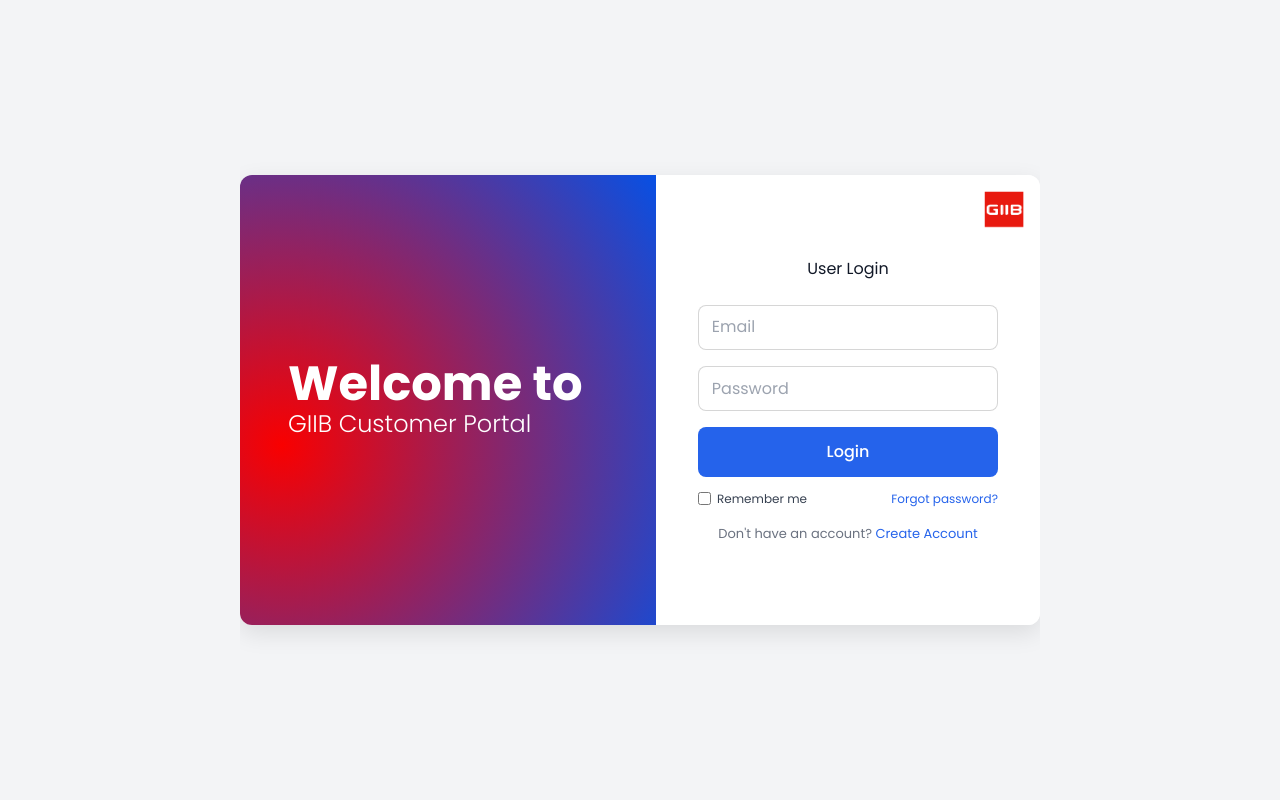
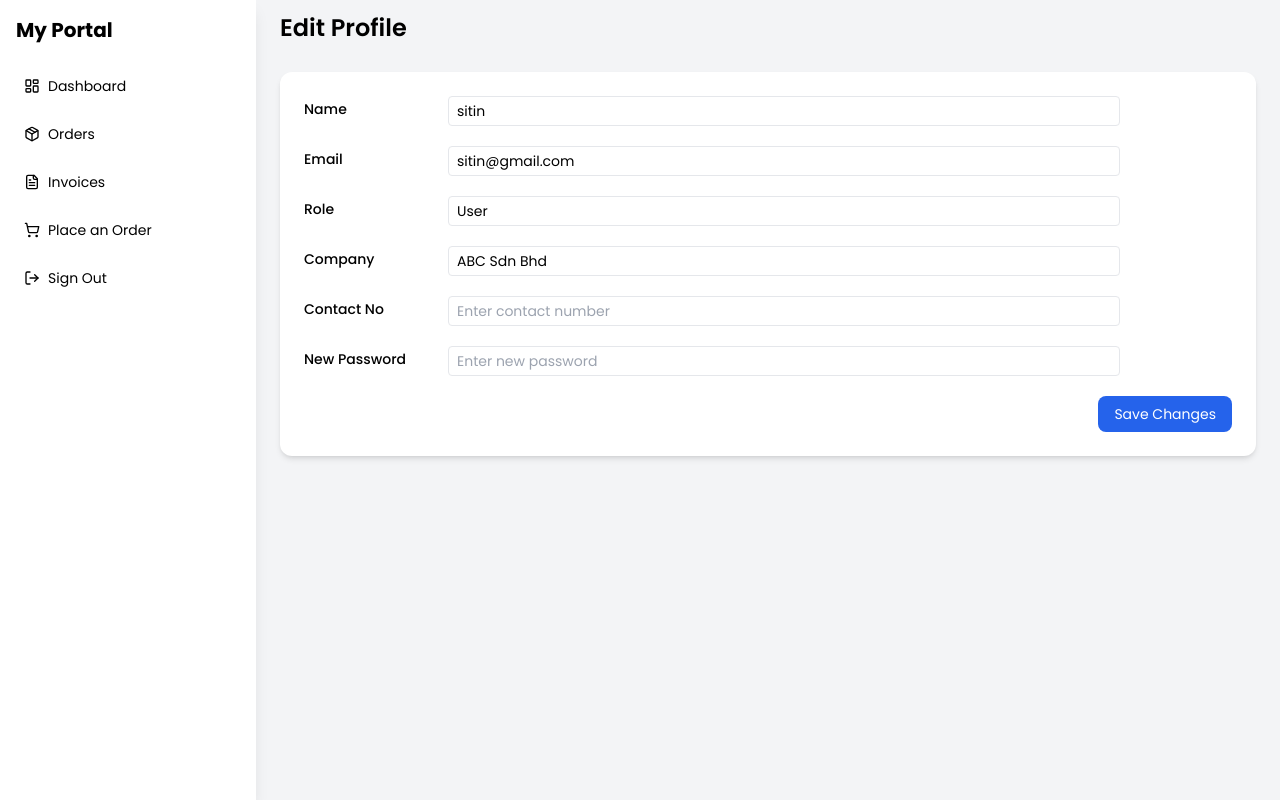
Before and after one commit to Harith-design/webportal, a React (Create React App) app in the folder frontend/: page /editprofile in a window 1280 px wide. Built offline with nearby package versions, Linux system fonts and the light colour scheme.

Commit message:
Add description of your changes

```diff
--- a/frontend/src/App.js
+++ b/frontend/src/App.js
@@ -16,6 +16,7 @@
 import InvoicesPage from "./components/Invoices"; // ✅ added
 import OrderDetails from "./components/OrderDetails"; // ✅ added
 import InvoiceDetails from "./components/InvoiceDetails";
+import EditProfile from "./components/EditProfile";
 
 // Layout & helpers
 import DashboardLayout from "./components/DashboardLayout";
@@ -47,6 +48,7 @@
             <Route path="/orders/:id" element={<OrderDetails />} />
             <Route path="/invoices/:id" element={<InvoiceDetails />} />
             <Route path="/customers" element={<CustomerList />} />
+            <Route path="/editprofile" element={<EditProfile />} />
           </Route>
 
           {/* Default route */}
--- a/frontend/src/components/DashboardLayout.jsx
+++ b/frontend/src/components/DashboardLayout.jsx
@@ -1,5 +1,5 @@
 // src/components/DashboardLayout.jsx
-import React, { useEffect, useState } from "react";
+import React, { useEffect, useState, useRef } from "react";
 import Sidebar from "./Sidebar";
 import { Outlet, useLocation, useNavigate, useParams } from "react-router-dom";
 import { getCurrentUser } from "../services/api";
@@ -10,6 +10,8 @@
   const navigate = useNavigate();
   const { id } = useParams(); // ✅ grab dynamic params (like :id)
   const [user, setUser] = useState(null);
+  const [dropdownOpen, setDropdownOpen] = useState(false);
+  const dropdownRef = useRef(null); // ✅ reference for dropdown wrapper
 
   // 🔹 Logout helper
   const handleLogout = () => {
@@ -44,6 +46,25 @@
     return () => clearTimeout(timeout);
   }, [navigate]);
 
+  // ✅ Close dropdown when clicking outside
+  useEffect(() => {
+    function handleClickOutside(event) {
+      if (dropdownRef.current && !dropdownRef.current.contains(event.target)) {
+        setDropdownOpen(false);
+      }
+    }
+
+    if (dropdownOpen) {
+      document.addEventListener("mousedown", handleClickOutside);
+    } else {
+      document.removeEventListener("mousedown", handleClickOutside);
+    }
+
+    return () => {
+      document.removeEventListener("mousedown", handleClickOutside);
+    };
+  }, [dropdownOpen]);
+
   // 🔹 Page title patterns
   const pageTitles = {
     "/dashboardpage": "Dashboard",
@@ -54,6 +75,7 @@
     "/invoices/:id": "Invoice #{id}", // ✅ dynamic pattern
     "/settings": "Settings",
     "/customers": "Customers",
+    "/editprofile": "Edit Profile",
   };
 
   const getPageTitle = (pathname, id) => {
@@ -110,12 +132,13 @@
           <h1 className="text-2xl font-semibold">{title}</h1>
 
           {user && (
-          <div className="relative">
+          <div className="relative" ref={dropdownRef}>
             <div className="flex items-center space-x-3">
               <div
-                className={`w-10 h-10 rounded-full text-white flex items-center justify-center font-semibold ${getColorFromName(
+                className={`w-10 h-10 rounded-full text-white flex items-center justify-center font-semibold cursor-pointer ${getColorFromName(
                   user.name
                 )}`}
+                onClick={() => setDropdownOpen((prev) => !prev)}
               >
                 {getInitials(user.name)}
               </div>
@@ -124,9 +147,41 @@
                 <p className="text-xs text-gray-500">{user.role || "User"}</p>
               </div>
             </div>
+
+          {/* Dropdown */}
+              {dropdownOpen && (
+                <div className="absolute right-0 mt-2 w-48 bg-white rounded-lg shadow-lg border py-2 z-50">
+                  <p className="px-4 py-2 text-sm text-gray-700 font-medium">
+                    {user.name}
+                  </p>
+                  <hr className="my-1" />
+                  <button
+                    onClick={() => {
+                      setDropdownOpen(false);
+                      navigate("/editprofile");
+                    }}
+                    className="block w-full text-left px-4 py-2 text-sm text-gray-700 hover:bg-gray-100"
+                  >
+                    Edit Profile
+                  </button>
+                  {/* <button
+                    onClick={() => navigate("/settings")}
+                    className="block w-full text-left px-4 py-2 text-sm text-gray-700 hover:bg-gray-100"
+                  >
+                    Settings
+                  </button> */}
+                  <button
+                    onClick={handleLogout}
+                    className="block w-full text-left px-4 py-2 text-sm text-red-600 hover:bg-red-50"
+                  >
+                    Logout
+                  </button>
+                </div>
+              )}
         </div>
           )}
         </header>
+
         <main className="flex-1 px-6 pt-4 pb-6 overflow-y-auto">
           <Outlet />
         </main>
--- a/frontend/src/components/DashboardPage.jsx
+++ b/frontend/src/components/DashboardPage.jsx
@@ -41,7 +41,7 @@
           ].map((card) => (
             <div
               key={card.title}
-            className="bg-white p-4 rounded-xl shadow-md min-h-30 w-full max-w-xs"
+              className="bg-white p-4 rounded-xl shadow-md min-h-30 w-full"
               style={{ background: card.bg }}
             >
               <div className="flex justify-between items-center">
@@ -52,6 +52,7 @@
             </div>
           ))}
         </div>
+
 
       {/* Row 2 - Tables */}
       <div className="grid grid-cols-1 lg:grid-cols-2 gap-6">
--- /dev/null
+++ b/frontend/src/components/EditProfile.jsx
@@ -0,0 +1,130 @@
+import React, { useState } from "react";
+
+function EditProfile() {
+  const [formData, setFormData] = useState({
+    name: "sitin",
+    email: "sitin@gmail.com",
+    role: "User",
+    company: "ABC Sdn Bhd",
+    contact: "",
+    password: "",
+  });
+
+  const [message, setMessage] = useState("");
+
+  const handleChange = (e) => {
+    setFormData((prev) => ({
+      ...prev,
+      [e.target.name]: e.target.value,
+    }));
+  };
+
+  const handleSubmit = (e) => {
+    e.preventDefault();
+    setMessage("✅ Profile updated successfully (demo only).");
+  };
+
+  return (
+    // <div className="max-w-xl mx-auto mt-8 bg-white shadow-lg rounded-2xl p-6">
+    <div className="p-6 space-y-8 bg-white rounded-xl shadow-md">
+      {/* <h1 className="text-2xl font-semibold mb-6">Edit Profile</h1> */}
+
+      <form className="space-y-5" onSubmit={handleSubmit}>
+        {/* Name */}
+        <div className ="flex items-center space-x-4">
+          <label className="w-32 block text-sm font-medium mb-1">Name</label>
+          <input
+            type="text"
+            name="name"
+            value={formData.name}
+            onChange={handleChange}
+            className="flex-1 max-w-2xl px-2 py-1 border rounded focus:outline-none focus:ring-1 focus:ring-blue-400 text-sm"
+            required
+          />
+        </div>
+
+        {/* Email */}
+        <div className ="flex items-center space-x-4">
+          <label className="w-32 block text-sm font-medium mb-1">Email</label>
+          <input
+            type="email"
+            name="email"
+            value={formData.email}
+            onChange={handleChange}
+            className="flex-1 max-w-2xl px-2 py-1 border rounded focus:outline-none focus:ring-1 focus:ring-blue-400 text-sm"
+            required
+          />
+        </div>
+
+        {/* Role */}
+        <div className ="flex items-center space-x-4">
+          <label className="w-32 block text-sm font-medium mb-1">Role</label>
+          <input
+            type="text"
+            name="role"
+            value={formData.role}
+            onChange={handleChange}
+            className="flex-1 max-w-2xl px-2 py-1 border rounded focus:outline-none focus:ring-1 focus:ring-blue-400 text-sm"
+            required
+          />
+        </div>
+
+        {/* Company */}
+        <div className ="flex items-center space-x-4">
+          <label className="w-32 block text-sm font-medium mb-1">Company</label>
+          <input
+            type="text"
+            name="company"
+            value={formData.company}
+            onChange={handleChange}
+            className="flex-1 max-w-2xl px-2 py-1 border rounded focus:outline-none focus:ring-1 focus:ring-blue-400 text-sm"
+            required
+          />
+        </div>
+
+        {/* Contact */}
+        <div className ="flex items-center space-x-4">
+          <label className="w-32 block text-sm font-medium mb-1">Contact No</label>
+          <input
+            type="number"
+            name="contact"
+            value={formData.contact}
+            onChange={handleChange}
+            placeholder="Enter contact number"
+            className="flex-1 max-w-2xl px-2 py-1 border rounded focus:outline-none focus:ring-1 focus:ring-blue-400 text-sm"
+          />
+        </div>
+
+        {/* Password */}
+        <div className ="flex items-center space-x-4">
+          <label className="w-32 block text-sm font-medium mb-1">New Password</label>
+          <input
+            type="password"
+            name="password"
+            value={formData.password}
+            onChange={handleChange}
+            placeholder="Enter new password"
+            className="flex-1 max-w-2xl px-2 py-1 border rounded focus:outline-none focus:ring-1 focus:ring-blue-400 text-sm"
+          />
+        </div>
+
+        {/* Save button */}
+        <div className="flex justify-end mt-6">
+        <button
+          type="submit"
+          onClick={handleSubmit}
+          className="bg-blue-600 text-white text-sm py-2 px-4 rounded-lg hover:bg-blue-700 transition"
+        >
+          Save Changes
+        </button>
+      </div>
+      </form>
+
+      {message && (
+        <p className="mt-4 text-center text-sm text-gray-600">{message}</p>
+      )}
+    </div>
+  );
+}
+
+export default EditProfile;
--- a/frontend/src/components/OrderForm.jsx
+++ b/frontend/src/components/OrderForm.jsx
@@ -142,7 +142,7 @@
           <thead>
             <tr className="text-xs font-semibold border-b text-center align-middle">
               <th className="px-4 py-2 text-left">Product Lookup</th>
-              <th className="px-4 py-2">Catalogue</th>
+              {/* <th className="px-4 py-2">Catalogue</th> */}
               <th className="px-4 py-2">Quantity</th>
               <th className="px-4 py-2">Item Price</th>
               <th className="px-4 py-2">Line Total</th>
@@ -184,7 +184,7 @@
                 </td>
 
                 {/* Catalogue */}
-                <td className="px-4 py-2">
+                {/* <td className="px-4 py-2">
                   <input
                     type="text"
                     value={row.catalogue}
@@ -195,7 +195,7 @@
                       row.active ? "bg-white focus:outline-none focus:ring-1 focus:ring-blue-400" : "cursor-pointer"
                     }`}
                   />
-                </td>
+                </td> */}
 
                 {/* Quantity */}
                 <td className="px-4 py-2">
--- a/frontend/src/components/Sidebar.jsx
+++ b/frontend/src/components/Sidebar.jsx
@@ -3,10 +3,8 @@
 import {
   LayoutDashboard,
   Package,
-  Truck,
   FileText,
   ShoppingCart,
-  Settings,
   LogOut,
 } from "lucide-react";
 import "./Sidebar.css";
@@ -22,18 +20,18 @@
         <Link to="/orders" className="flex items-center gap-2 p-2 rounded-lg hover:bg-gray-200 text-sm">
           <Package size={16} /> <span>Orders</span>
         </Link>
-        <Link to="/customers" className="flex items-center gap-2 p-2 rounded-lg hover:bg-gray-200 text-sm">
+        {/* <Link to="/customers" className="flex items-center gap-2 p-2 rounded-lg hover:bg-gray-200 text-sm">
           <Truck size={16} /> <span>Deliveries</span>
-        </Link>
+        </Link> */}
         <Link to="/invoices" className="flex items-center gap-2 p-2 rounded-lg hover:bg-gray-200 text-sm">
           <FileText size={16} /> <span>Invoices</span>
         </Link>
         <Link to="/orderform" className="flex items-center gap-2 p-2 rounded-lg hover:bg-gray-200 text-sm">
           <ShoppingCart size={16} /> <span>Place an Order</span>
         </Link>
-        <Link to="/settings" className="flex items-center gap-2 p-2 rounded-lg hover:bg-gray-200 text-sm">
+        {/* <Link to="/settings" className="flex items-center gap-2 p-2 rounded-lg hover:bg-gray-200 text-sm">
           <Settings size={16} /> <span>Settings</span>
-        </Link>
+        </Link> */}
         <Link to="/login" className="flex items-center gap-2 p-2 rounded-lg hover:bg-gray-200 text-sm">
           <LogOut size={16} /> <span>Sign Out</span>
         </Link>
--- a/frontend/src/services/api.js
+++ b/frontend/src/services/api.js
@@ -1,7 +1,7 @@
 import axios from "axios";
 
 const API = axios.create({
-  baseURL: "http://192.168.100.159:8000/api", // 👈 use Harith's backend server IP
+  baseURL: "http://192.168.100.158:8000/api", // 👈 use Harith's backend server IP
   headers: {
     "Content-Type": "application/json",
   },
```
Lines whose indentation alone changed are shown as unchanged.
